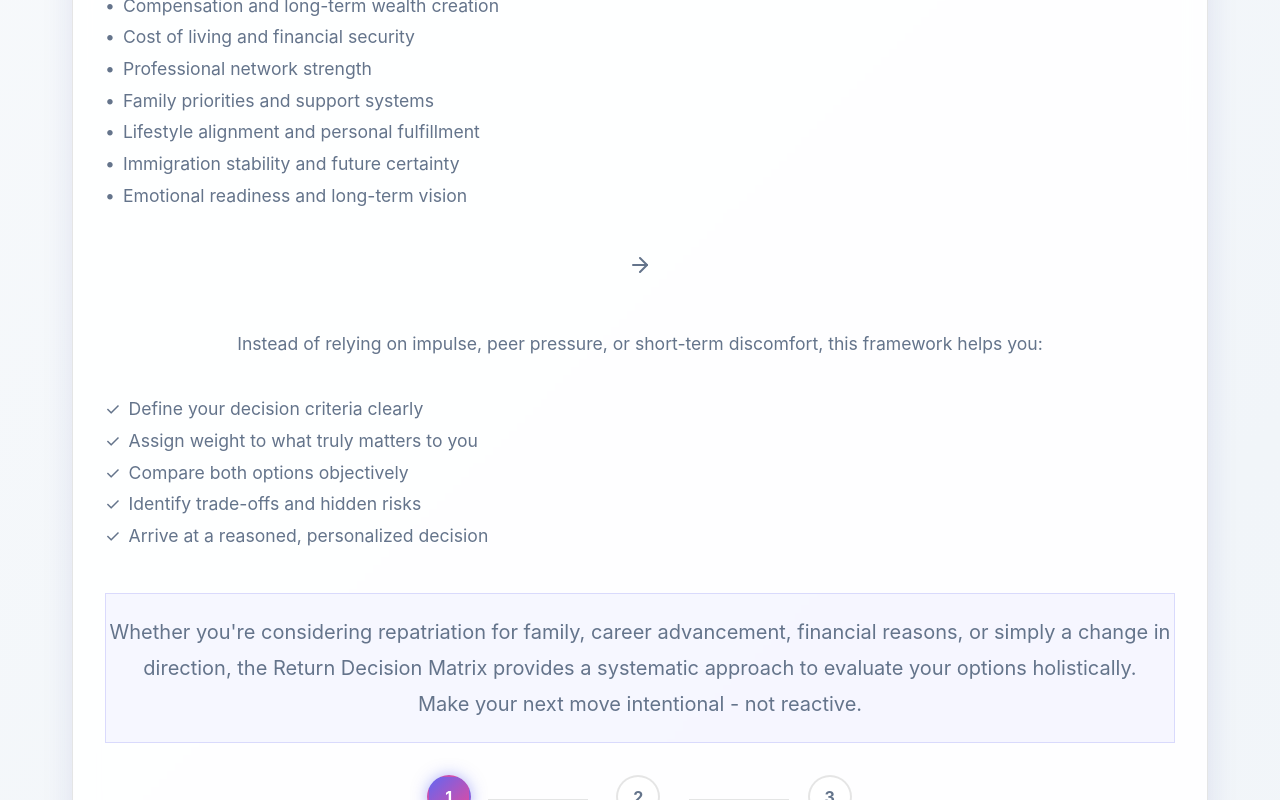
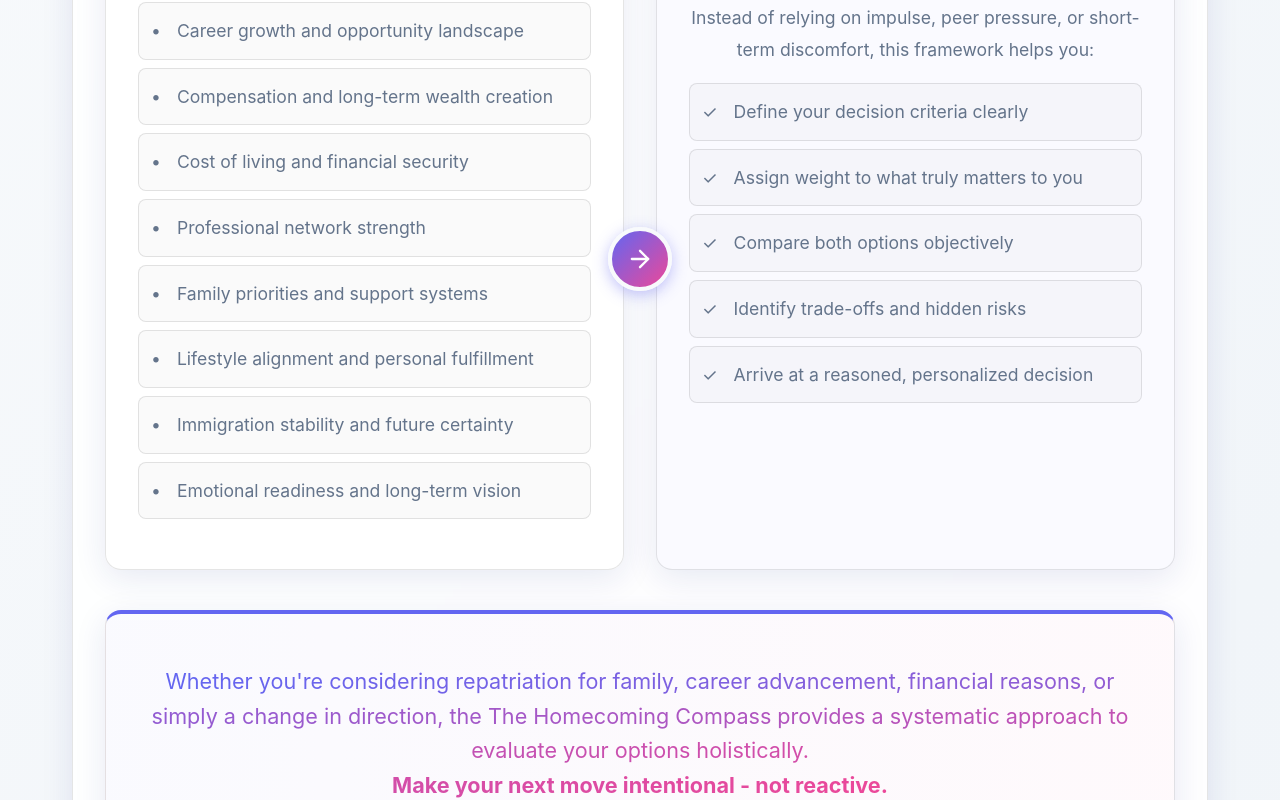
Before and after one commit to sarathcakurathi/RootsNRoutes, a React (Vite) app: page / in a window 1280 px wide. Shown: the part 580-1380 px from the top of the page. Built offline with nearby package versions, Linux system fonts and the light colour scheme.

Commit message:
Update App.tsx pagination fix & group categories in EvaluationForm

```diff
--- a/src/App.tsx
+++ b/src/App.tsx
@@ -56,71 +56,67 @@
         ) : (
           <div className="glass-panel" style={{ maxWidth: '1200px', margin: '0 auto' }}>
             <div className="text-center mb-8">
-              <h1 className="text-gradient mb-6">Return Decision Matrix</h1>
+              <h1 className="text-gradient mb-6">The Homecoming Compass</h1>
+              {step === 1 && (
                 <div className="text-muted text-left mx-auto" style={{ fontSize: '1.1rem', lineHeight: '1.8' }}>
                   <p className="mb-4">
                     Are you feeling stuck between returning to your home country and continuing your life in your host country?
                   </p>
                   <p className="mb-4">
                     Many professionals reach this crossroads after gaining international exposure -
-                  \
-
-
-
-
-
                     but the decision to stay or return is rarely simple. It’s not just about salary or job title. It involves career trajectory, financial stability, lifestyle preferences, family considerations, emotional well-being, long-term goals, and even identity.
                   </p>
                   <p className="mb-4">
                     Often, the real challenge isn’t choosing - it’s knowing what factors actually matter and how to evaluate them objectively.
                   </p>
                   <p className="mb-6">
-                  The Return Decision Matrix is a structured mentoring framework designed to help you make this decision with clarity and confidence. It guides you through a multi-dimensional evaluation of your situation, including:
+                    The The Homecoming Compass is a structured mentoring framework designed to help you make this decision with clarity and confidence. It guides you through a multi-dimensional evaluation of your situation, including:
                   </p>
 
-                <div className="flex flex-col md:flex-row relative gap-6 mb-10 mt-8">
+                  <div className="features-grid">
                     {/* Card 1 */}
-                  <div className="flex-1 p-6 rounded-xl border border-gray-200 bg-white shadow-[0_4px_20px_rgba(0,0,0,0.03)] hover:shadow-[0_4px_25px_rgba(0,0,0,0.06)] transition-shadow relative z-0">
-                    <ul className="space-y-3 m-0 text-left text-gray-700" style={{ listStyleType: 'none', padding: 0 }}>
-                      <li className="flex items-start gap-2"><span className="text-primary mt-1">•</span> Career growth and opportunity landscape</li>
-                      <li className="flex items-start gap-2"><span className="text-primary mt-1">•</span> Compensation and long-term wealth creation</li>
-                      <li className="flex items-start gap-2"><span className="text-primary mt-1">•</span> Cost of living and financial security</li>
-                      <li className="flex items-start gap-2"><span className="text-primary mt-1">•</span> Professional network strength</li>
-                      <li className="flex items-start gap-2"><span className="text-primary mt-1">•</span> Family priorities and support systems</li>
-                      <li className="flex items-start gap-2"><span className="text-primary mt-1">•</span> Lifestyle alignment and personal fulfillment</li>
-                      <li className="flex items-start gap-2"><span className="text-primary mt-1">•</span> Immigration stability and future certainty</li>
-                      <li className="flex items-start gap-2"><span className="text-primary mt-1">•</span> Emotional readiness and long-term vision</li>
+                    <div className="glass-panel criteria-card" style={{ borderTop: '4px solid var(--primary-color)' }}>
+                      <ul className="m-0 text-left text-muted" style={{ listStyleType: 'none', padding: 0 }}>
+                        <li className="dynamic-list-item" style={{ marginBottom: '0.5rem', padding: '0.75rem' }}><span className="text-primary mt-1">•</span> Career growth and opportunity landscape</li>
+                        <li className="dynamic-list-item" style={{ marginBottom: '0.5rem', padding: '0.75rem' }}><span className="text-primary mt-1">•</span> Compensation and long-term wealth creation</li>
+                        <li className="dynamic-list-item" style={{ marginBottom: '0.5rem', padding: '0.75rem' }}><span className="text-primary mt-1">•</span> Cost of living and financial security</li>
+                        <li className="dynamic-list-item" style={{ marginBottom: '0.5rem', padding: '0.75rem' }}><span className="text-primary mt-1">•</span> Professional network strength</li>
+                        <li className="dynamic-list-item" style={{ marginBottom: '0.5rem', padding: '0.75rem' }}><span className="text-primary mt-1">•</span> Family priorities and support systems</li>
+                        <li className="dynamic-list-item" style={{ marginBottom: '0.5rem', padding: '0.75rem' }}><span className="text-primary mt-1">•</span> Lifestyle alignment and personal fulfillment</li>
+                        <li className="dynamic-list-item" style={{ marginBottom: '0.5rem', padding: '0.75rem' }}><span className="text-primary mt-1">•</span> Immigration stability and future certainty</li>
+                        <li className="dynamic-list-item" style={{ marginBottom: '0', padding: '0.75rem' }}><span className="text-primary mt-1">•</span> Emotional readiness and long-term vision</li>
                       </ul>
                     </div>
 
                     {/* Arrow Iterator */}
-                  <div className="hidden md:flex items-center justify-center absolute left-1/2 top-1/2 -translate-x-1/2 -translate-y-1/2 z-10 w-12 h-12 bg-indigo-500 rounded-full text-white shadow-lg border-4 border-[var(--background-color)]" style={{ borderColor: 'var(--surface-color, white)' }}>
-                    <ArrowRight size={24} />
+                    <div className="desktop-arrow">
+                      <ArrowRight size={28} />
                     </div>
 
                     {/* Card 2 */}
-                  <div className="flex-1 flex flex-col justify-center p-6 rounded-xl border border-indigo-100 bg-indigo-50/70 shadow-[0_4px_20px_rgba(79,70,229,0.05)] hover:shadow-[0_4px_25px_rgba(79,70,229,0.1)] transition-shadow relative z-0">
-                    <p className="mb-4 font-semibold text-indigo-900 text-left">
+                    <div className="glass-panel criteria-card" style={{ borderTop: '4px solid var(--secondary-color)', background: 'rgba(99, 102, 241, 0.03)' }}>
+                      <p className="mb-4 font-bold text-primary text-left">
                         Instead of relying on impulse, peer pressure, or short-term discomfort, this framework helps you:
                       </p>
-                    <ul className="space-y-3 m-0 text-left text-indigo-800" style={{ listStyleType: 'none', padding: 0 }}>
-                      <li className="flex items-start gap-2"><span className="text-secondary mt-1 font-bold">✓</span> Define your decision criteria clearly</li>
-                      <li className="flex items-start gap-2"><span className="text-secondary mt-1 font-bold">✓</span> Assign weight to what truly matters to you</li>
-                      <li className="flex items-start gap-2"><span className="text-secondary mt-1 font-bold">✓</span> Compare both options objectively</li>
-                      <li className="flex items-start gap-2"><span className="text-secondary mt-1 font-bold">✓</span> Identify trade-offs and hidden risks</li>
-                      <li className="flex items-start gap-2"><span className="text-secondary mt-1 font-bold">✓</span> Arrive at a reasoned, personalized decision</li>
+                      <ul className="m-0 text-left text-muted" style={{ listStyleType: 'none', padding: 0 }}>
+                        <li className="dynamic-list-item" style={{ marginBottom: '0.5rem', padding: '0.75rem' }}><span className="text-secondary mt-1 font-bold">✓</span> Define your decision criteria clearly</li>
+                        <li className="dynamic-list-item" style={{ marginBottom: '0.5rem', padding: '0.75rem' }}><span className="text-secondary mt-1 font-bold">✓</span> Assign weight to what truly matters to you</li>
+                        <li className="dynamic-list-item" style={{ marginBottom: '0.5rem', padding: '0.75rem' }}><span className="text-secondary mt-1 font-bold">✓</span> Compare both options objectively</li>
+                        <li className="dynamic-list-item" style={{ marginBottom: '0.5rem', padding: '0.75rem' }}><span className="text-secondary mt-1 font-bold">✓</span> Identify trade-offs and hidden risks</li>
+                        <li className="dynamic-list-item" style={{ marginBottom: '0', padding: '0.75rem' }}><span className="text-secondary mt-1 font-bold">✓</span> Arrive at a reasoned, personalized decision</li>
                       </ul>
                     </div>
                   </div>
-                <p className="mb-6">
-                </p>
-                <div className="p-4 rounded-lg mb-6" style={{ backgroundColor: 'rgba(99, 102, 241, 0.05)', border: '1px solid rgba(99, 102, 241, 0.2)' }}>
-                  <p className="m-0 text-center font-bold text-primary" style={{ fontSize: '1.25rem' }}>
-                    Whether you're considering repatriation for family, career advancement, financial reasons, or simply a change in direction, the Return Decision Matrix provides a systematic approach to evaluate your options holistically. <br />
-                    Make your next move intentional - not reactive.
+                  <div className="glass-panel mt-8 mb-6" style={{ borderTop: '4px solid var(--primary-color)', background: 'linear-gradient(to right, rgba(99, 102, 241, 0.03), rgba(236, 72, 153, 0.03))' }}>
+                    <p className="m-0 text-center font-bold text-primary" style={{ fontSize: '1.15rem', lineHeight: '1.6' }}>
+                      <span className="text-gradient" style={{ fontSize: '1.35rem' }}>
+                        Whether you're considering repatriation for family, career advancement, financial reasons, or simply a change in direction, the The Homecoming Compass provides a systematic approach to evaluate your options holistically.<br />
+                        <b>Make your next move intentional - not reactive.</b>
+                      </span>
                     </p>
                   </div>
                 </div>
+              )}
             </div>
 
             <div className="steps">
--- a/src/index.css
+++ b/src/index.css
@@ -436,3 +436,48 @@
 nav a.active {
   color: var(--primary-color);
 }
+
+/* Landing Page Grid Features */
+.features-grid {
+  display: flex;
+  flex-direction: row;
+  gap: 2rem;
+  margin-bottom: 2.5rem;
+  margin-top: 2rem;
+  position: relative;
+  align-items: stretch;
+}
+
+.criteria-card {
+  flex: 1;
+  padding: 2rem;
+  /* Override padding if needed */
+}
+
+.desktop-arrow {
+  position: absolute;
+  left: 50%;
+  top: 50%;
+  transform: translate(-50%, -50%);
+  width: 56px;
+  height: 56px;
+  background: linear-gradient(135deg, var(--primary-color), var(--secondary-color));
+  color: white;
+  border-radius: 50%;
+  display: flex;
+  align-items: center;
+  justify-content: center;
+  z-index: 10;
+  box-shadow: 0 4px 15px rgba(99, 102, 241, 0.4);
+  border: 4px solid #f8fafc;
+}
+
+@media (max-width: 900px) {
+  .features-grid {
+    flex-direction: column;
+  }
+
+  .desktop-arrow {
+    display: none;
+  }
+}
```
Also changed, not shown: src/components/EvaluationForm.tsx (+49 -6 lines), src/utils/categories.ts (+37 -37 lines), 1 other file (tests, documents, lock files or other folders). Lines whose indentation alone changed are shown as unchanged.
